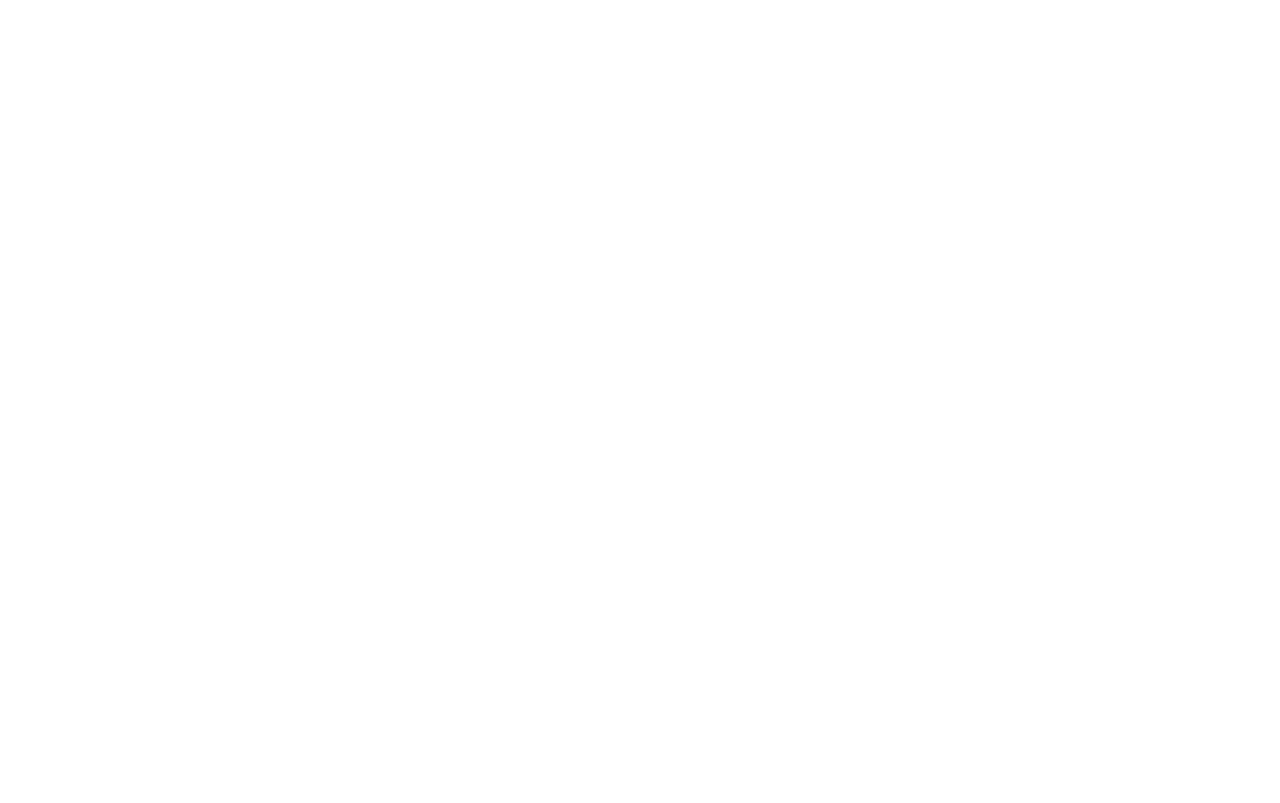
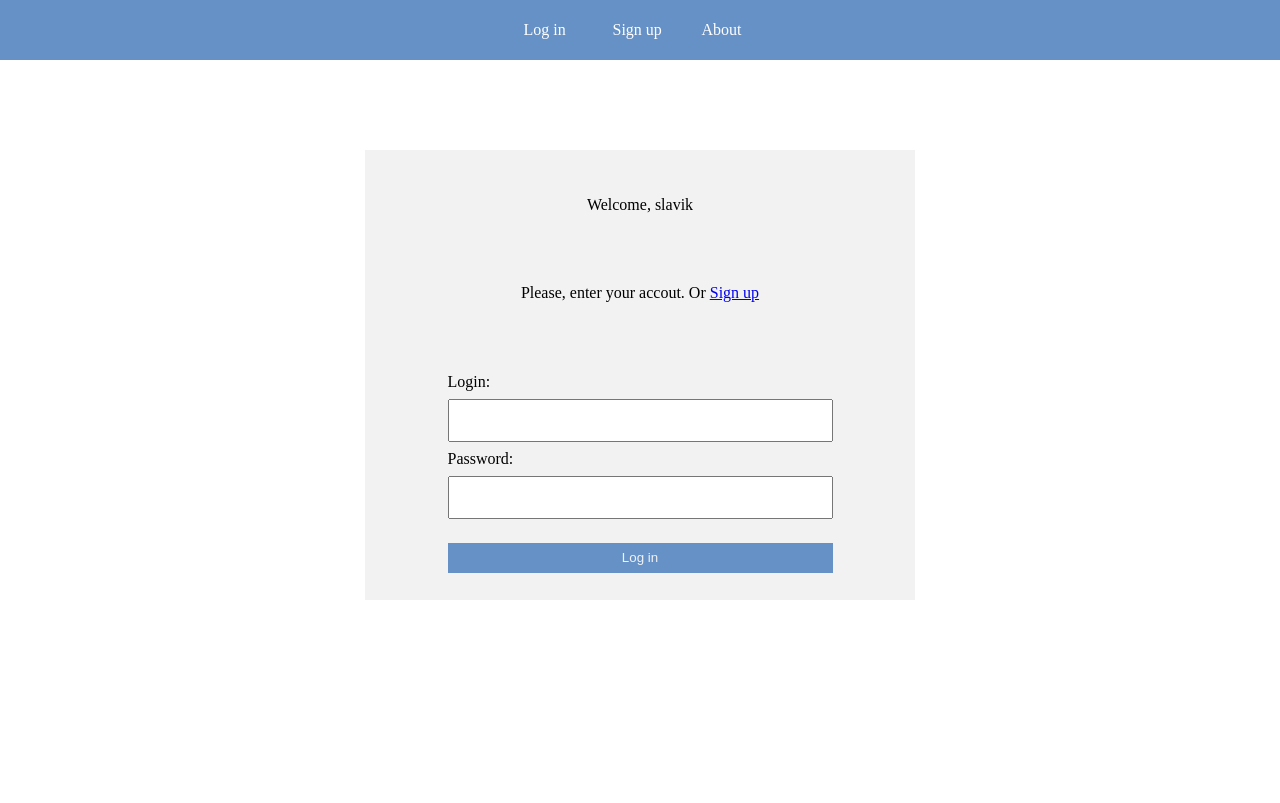
Before and after one commit to vr009/our-little-chatik, a plain HTML site: page pages/index.html in a window 1280 px wide. Drawn offline with nearby package versions, Linux system fonts and the light colour scheme.

Commit message:
31.09commit

```diff
--- a/pages/css/style.css
+++ b/pages/css/style.css
@@ -1,6 +1,18 @@
 .body {
     margin: 0;
     font-family: 'Montserrat', sans-serif;
+}
+
+.button {
+    background-color: #6691c6;
+    color: #f2f2f2;
+    border-width: 0;
+}
+
+.button :hover{
+    background-color: #4578bb;
+    color: #f2f2f2;
+    border-width: 0;
 }
 
 .page_header_wrap {
@@ -85,15 +97,16 @@
 }
 
 .login_form_wrap{
+    margin:auto;
     align-content: center;
     width: 550px;
-    height: 350px;
-    margin: auto;
     background-color: #f2f2f2;
     border: #6691c6;
     display: flex;
     flex-direction: column;
 }
+
+
 
 #auth {
     top: 50px;
@@ -108,10 +121,15 @@ input {
 
 #login_form {
     margin: auto;
-    width: 50%px;
+    width: 70%;
 }
 
-#login_form button {
+#login_form form {
+    width: 100%;
+    margin-left: 0;
+}
+
+#button_login {
     width: 100%;
     height: 30px;
 }
--- a/pages/index.html
+++ b/pages/index.html
@@ -1,9 +1,87 @@
-<!DOCTYPE html>
-<html>
+<!DOCTYPE html PUBLIC "-//W3C//DTD XHTML 1.0 Transitional//EN" "http://www.w3.org/TR/xhtml1/DTD/xhtml1-transitional.dtd"><html xmlns="http://www.w3.org/1999/xhtml" lang="">
+<meta http-equiv="Content-Type" content="text/html; charset=utf-8" />
 <head>
-	<title> LOL </title>
+	<link rel="stylesheet" href="/css/style.css">
+	<title> Welcome page </title>
+	<script type="text/javascript" src="https://ajax.googleapis.com/ajax/libs/jquery/2.2.0/jquery.min.js"></script>
+	<link rel="preconnect" href="https://fonts.googleapis.com">
+	<link rel="preconnect" href="https://fonts.gstatic.com" crossorigin>
+	<link href="https://fonts.googleapis.com/css2?family=Montserrat:wght@100;200;300;400;500;600;700;800;900&display=swap" rel="stylesheet">
+
+	<style type="text/css">
+	.login_form_wrap {
+	height: 450px;
+	}
+	</style>
 </head>
 <body>
+<!--Start of header -->
+<div class="page_header_wrap">
+		<div class="header_content">
+			<div class="header_menu">
+				<ul>
+					<li> <a href="index.html"> Log in </a> </li>
+					<li> <a href="signup.html"> Sign up </a> </li>
+					<li> <a href="/about"> About </a> </li>
+				</ul>
+			</div>
+	</div>
+</div>
+<!--End of header -->
+<!--Start of main content -->
+<div class="first_screen">
+	<div class="container">
+		<div class="login_form_wrap">
+			<div style="margin: auto; margin-top: 30px" field="welcome_message">
+				<p id="wlcmsg"> Welcome, new man! </p>
+			</div>
 
+			<p style="margin: auto;"> Please, enter your accout. Or <a href="signup.html"> Sign up</a> </p>
+			<div id="login_form">
+				<form name="authentication" method="post">
+					<ul style="padding:0; list-style-type: none">
+						<li>
+							<label for="login">Login:</label>
+							<input type="text" id="login" name="user_login">
+						</li>
+						<li>
+							<label for="password">Password:</label>
+							<input type="password" id="password" name="user_password">
+						</li>
+					</ul>
+				</form>
+				<button onclick="sendJSON()" id="button_login" class="button">Log in</button>
+			</div>
+		</div>
+	</div>
+
+</div>
+
+<script type="text/javascript">
+	// Обращение
+	var name = 'slavik';
+	document.getElementById('wlcmsg').innerHTML = `Welcome, ${name}`;
+
+	var data = {};
+	function sendJSON() {
+		console.log("побежали");
+		let authform = document.forms["authentication"];
+		let fd = new FormData(authform);
+		for (let [key, prop] of fd) {
+			data[key] = prop;
+		}
+		data2 = JSON.stringify(data);
+		console.log(`data: ${data2}`);
+
+		var req = new XMLHttpRequest();
+		req.open("POST", "http://192.168.56.1:56126/", false);
+		console.log("data send1")
+		req.send(data2);
+		console.log("data send2")
+		console.log(`req: ${req.responseText}`);
+		// → This is the content of data.txt
+	};
+
+</script>
 </body>
 </html>
```
Also changed, not shown: pages/js/main.js (added, +16 -0 lines).
